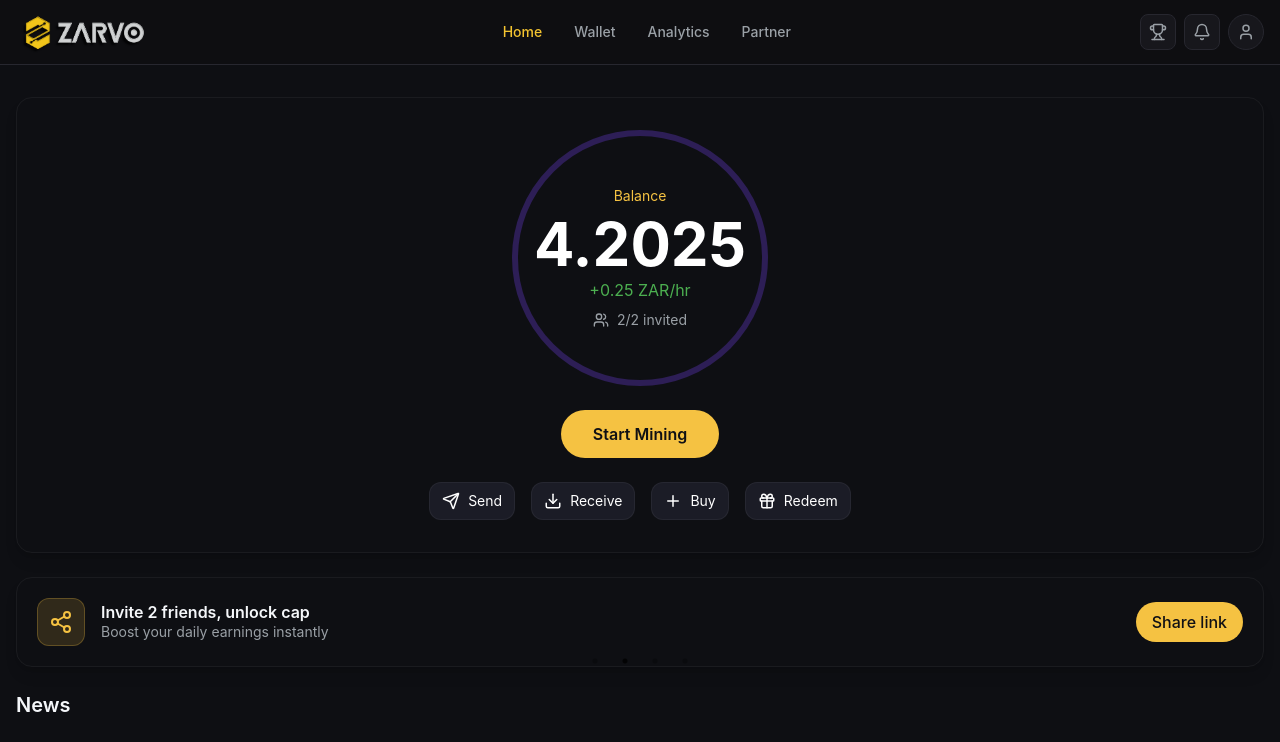
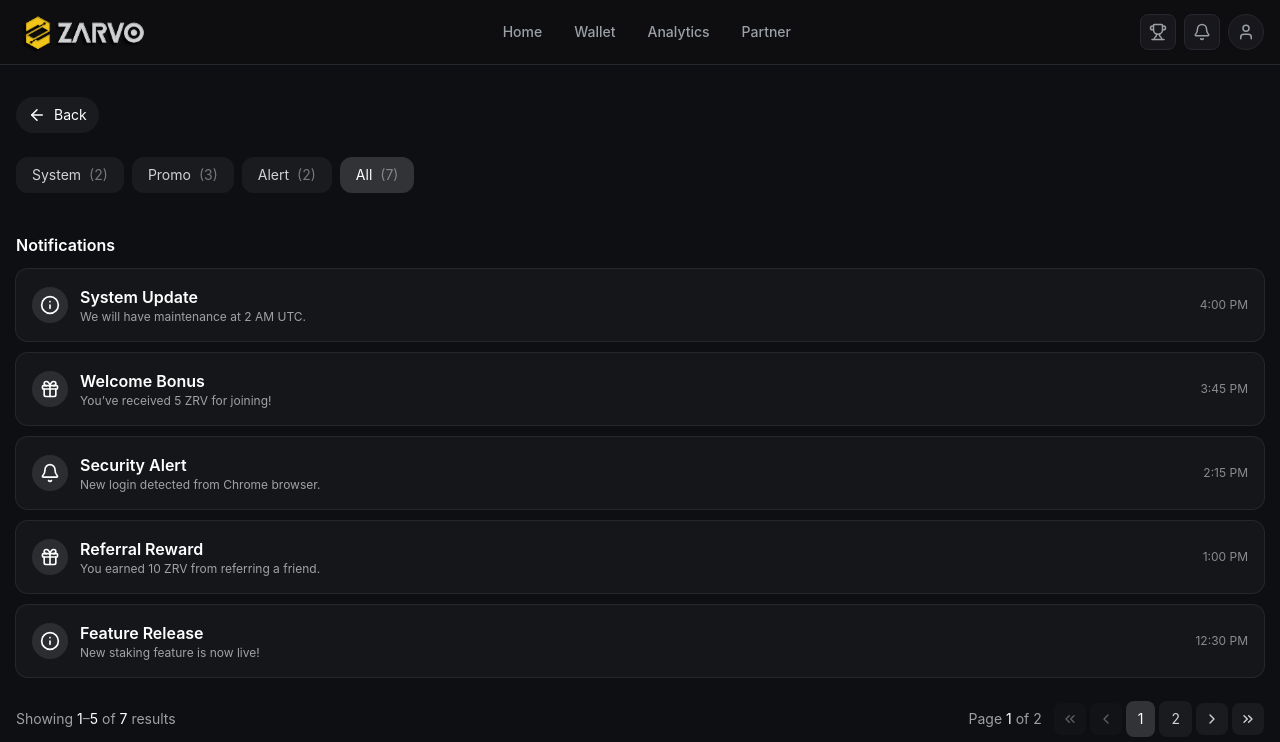
Before and after one commit to lihazkhan1214/Zarvo-website, a React (Vite) app: page /notification in a window 1280 px wide. Before the commit this address led to /home. Shown: the top 742 px of the page. Built offline with nearby package versions, Linux system fonts and the light colour scheme.

Commit message:
"complet notification screen"

```diff
--- /dev/null
+++ b/src/app/modules/notifiaction/NotificationsPage.tsx
@@ -0,0 +1,294 @@
+import { useEffect, useMemo, useRef, useState } from "react";
+import clsx from "clsx";
+import {
+  Bell,
+  Info,
+  Gift,
+  ChevronsLeft,
+  ChevronLeft,
+  ChevronRight,
+  ChevronsRight,
+} from "lucide-react";
+import BackButtonAuto from "../../../components/BackButton";
+import Wrapper from "../../../components/Wrapper";
+
+/* ---------------- Types ---------------- */
+type NotificationType = "system" | "promo" | "alert";
+
+type Notification = {
+  id: string;
+  type: NotificationType;
+  title: string;
+  message: string;
+  time: string;
+};
+
+/* ---------------- Demo Data ---------------- */
+const DEMO: Notification[] = [
+  {
+    id: "n1",
+    type: "system",
+    title: "System Update",
+    message: "We will have maintenance at 2 AM UTC.",
+    time: "4:00 PM",
+  },
+  {
+    id: "n2",
+    type: "promo",
+    title: "Welcome Bonus",
+    message: "You’ve received 5 ZRV for joining!",
+    time: "3:45 PM",
+  },
+  {
+    id: "n3",
+    type: "alert",
+    title: "Security Alert",
+    message: "New login detected from Chrome browser.",
+    time: "2:15 PM",
+  },
+  {
+    id: "n4",
+    type: "promo",
+    title: "Referral Reward",
+    message: "You earned 10 ZRV from referring a friend.",
+    time: "1:00 PM",
+  },
+  {
+    id: "n5",
+    type: "system",
+    title: "Feature Release",
+    message: "New staking feature is now live!",
+    time: "12:30 PM",
+  },
+  {
+    id: "n6",
+    type: "alert",
+    title: "Password Changed",
+    message: "Your account password was updated.",
+    time: "11:50 AM",
+  },
+  {
+    id: "n7",
+    type: "promo",
+    title: "Daily Check-in",
+    message: "You received 1 ZRV for daily login.",
+    time: "10:00 AM",
+  },
+];
+
+/* ---------------- Small UI bits ---------------- */
+function Pill({
+  active,
+  children,
+  onClick,
+  className = "",
+}: {
+  active?: boolean;
+  children: React.ReactNode;
+  onClick?: () => void;
+  className?: string;
+}) {
+  return (
+    <button
+      onClick={onClick}
+      className={clsx(
+        "inline-flex items-center gap-2 rounded-xl px-4 py-2 text-sm transition",
+        active
+          ? "bg-white/15 text-white"
+          : "bg-white/5 text-white/80 hover:bg-white/10",
+        className
+      )}
+    >
+      {children}
+    </button>
+  );
+}
+
+function NotificationIcon({ type }: { type: NotificationType }) {
+  const base = "h-5 w-5";
+  if (type === "system") return <Info className={base} />;
+  if (type === "promo") return <Gift className={base} />;
+  return <Bell className={base} />;
+}
+
+function NotificationRow({ item }: { item: Notification }) {
+  return (
+    <div className="rounded-xl bg-[#14161A] ring-1 ring-white/10 p-4 hover:ring-white/20 transition">
+      <div className="flex items-center gap-3">
+        <div className="h-9 w-9 rounded-full bg-white/10 grid place-items-center">
+          <NotificationIcon type={item.type} />
+        </div>
+        <div className="flex-1 min-w-0">
+          <div className="font-semibold truncate">{item.title}</div>
+          <div className="text-xs text-white/60 truncate">{item.message}</div>
+        </div>
+        <div className="text-xs text-white/50 whitespace-nowrap">
+          {item.time}
+        </div>
+      </div>
+    </div>
+  );
+}
+
+/* ---------------- Pagination ---------------- */
+function Pagination({
+  page,
+  totalPages,
+  onChange,
+  className = "",
+}: {
+  page: number;
+  totalPages: number;
+  onChange: (next: number) => void;
+  className?: string;
+}) {
+  const windowSize = 5;
+  const start = Math.max(
+    0,
+    Math.min(page - Math.floor(windowSize / 2), totalPages - windowSize)
+  );
+  const end = Math.min(totalPages, start + windowSize);
+  const pages = Array.from({ length: end - start }, (_, i) => start + i);
+
+  const go = (n: number) => onChange(Math.max(0, Math.min(totalPages - 1, n)));
+
+  return (
+    <div
+      className={clsx(
+        "flex flex-wrap items-center justify-between gap-3 text-sm",
+        className
+      )}
+    >
+      <div className="text-white/60">
+        Page <span className="text-white">{page + 1}</span> of {totalPages}
+      </div>
+
+      <div className="flex items-center gap-1">
+        <button
+          className="rounded-lg px-2 py-2 bg-white/5 text-white/80 hover:bg-white/10 disabled:opacity-40"
+          onClick={() => go(0)}
+          disabled={page === 0}
+        >
+          <ChevronsLeft className="h-4 w-4" />
+        </button>
+        <button
+          className="rounded-lg px-2 py-2 bg-white/5 text-white/80 hover:bg-white/10 disabled:opacity-40"
+          onClick={() => go(page - 1)}
+          disabled={page === 0}
+        >
+          <ChevronLeft className="h-4 w-4" />
+        </button>
+
+        {pages.map((p) => (
+          <button
+            key={p}
+            className={clsx(
+              "rounded-lg px-3 py-2",
+              p === page
+                ? "bg-white/15 text-white"
+                : "bg-white/5 text-white/80 hover:bg-white/10"
+            )}
+            onClick={() => go(p)}
+          >
+            {p + 1}
+          </button>
+        ))}
+
+        <button
+          className="rounded-lg px-2 py-2 bg-white/5 text-white/80 hover:bg-white/10 disabled:opacity-40"
+          onClick={() => go(page + 1)}
+          disabled={page >= totalPages - 1}
+        >
+          <ChevronRight className="h-4 w-4" />
+        </button>
+        <button
+          className="rounded-lg px-2 py-2 bg-white/5 text-white/80 hover:bg-white/10 disabled:opacity-40"
+          onClick={() => go(totalPages - 1)}
+          disabled={page >= totalPages - 1}
+        >
+          <ChevronsRight className="h-4 w-4" />
+        </button>
+      </div>
+    </div>
+  );
+}
+
+/* ---------------- Page ---------------- */
+export default function NotificationsPage() {
+  const [filter, setFilter] = useState<NotificationType | "all">("all");
+  const [page, setPage] = useState(0);
+  const [pageSize] = useState(5);
+  const topRef = useRef<HTMLDivElement>(null);
+
+  const filtered = useMemo(
+    () => (filter === "all" ? DEMO : DEMO.filter((n) => n.type === filter)),
+    [filter]
+  );
+
+  const totalPages = Math.max(1, Math.ceil(filtered.length / pageSize));
+
+  useEffect(() => {
+    if (page >= totalPages) setPage(0);
+  }, [page, totalPages]);
+
+  const startIndex = page * pageSize;
+  const endIndex = Math.min(filtered.length, startIndex + pageSize);
+  const pageItems = filtered.slice(startIndex, endIndex);
+
+  const onPageChange = (n: number) => {
+    setPage(n);
+    topRef.current?.scrollIntoView({ behavior: "smooth" });
+  };
+
+  const count = (t: NotificationType) =>
+    DEMO.filter((n) => n.type === t).length;
+
+  return (
+    <Wrapper>
+      <BackButtonAuto />
+      <div className="flex flex-wrap items-center gap-2 pb-4">
+        <Pill active={filter === "system"} onClick={() => setFilter("system")}>
+          System <span className="text-white/40">({count("system")})</span>
+        </Pill>
+        <Pill active={filter === "promo"} onClick={() => setFilter("promo")}>
+          Promo <span className="text-white/40">({count("promo")})</span>
+        </Pill>
+        <Pill active={filter === "alert"} onClick={() => setFilter("alert")}>
+          Alert <span className="text-white/40">({count("alert")})</span>
+        </Pill>
+        <Pill active={filter === "all"} onClick={() => setFilter("all")}>
+          All <span className="text-white/40">({DEMO.length})</span>
+        </Pill>
+      </div>
+
+      <h2 className="mt-2 mb-3 text-base font-semibold">Notifications</h2>
+      <div className="space-y-3" ref={topRef}>
+        {pageItems.map((n) => (
+          <NotificationRow key={n.id} item={n} />
+        ))}
+        {pageItems.length === 0 && (
+          <div className="rounded-xl bg-white/5 p-6 text-sm text-white/70">
+            No notifications for this filter.
+          </div>
+        )}
+      </div>
+
+      <div className="mt-6 flex flex-col gap-3 sm:flex-row sm:items-center sm:justify-between">
+        <div className="text-sm text-white/60">
+          Showing{" "}
+          <span className="text-white">
+            {filtered.length ? startIndex + 1 : 0}
+          </span>
+          –<span className="text-white">{endIndex}</span> of{" "}
+          <span className="text-white">{filtered.length}</span> results
+        </div>
+
+        <Pagination
+          page={page}
+          totalPages={totalPages}
+          onChange={onPageChange}
+        />
+      </div>
+    </Wrapper>
+  );
+}
--- /dev/null
+++ b/src/app/pages/NotificationPageWrapper.tsx
@@ -0,0 +1,7 @@
+import NotificationsPage from "../modules/notifiaction/NotificationsPage";
+
+function NotificationPageWrapper() {
+  return <NotificationsPage />;
+}
+
+export default NotificationPageWrapper;
--- a/src/app/routing/AppRoutes.tsx
+++ b/src/app/routing/AppRoutes.tsx
@@ -12,6 +12,7 @@ import RecievePagewrapper from "../pages/RecievePagewrapper";
 import SendPageWrapper from "../pages/SendPageWrapper";
 import RedeemPageWrapper from "../pages/RedeemPageWrapper";
 import TransactionPageWrapper from "../pages/TransactionPageWrapper";
+import NotificationPageWrapper from "../pages/NotificationPageWrapper";
 
 const AppRoutes: React.FC = () => {
   return (
@@ -36,6 +37,7 @@ const AppRoutes: React.FC = () => {
             <Route path="/send" element={<SendPageWrapper />} />
             <Route path="/redeem" element={<RedeemPageWrapper />} />
             <Route path="/history" element={<TransactionPageWrapper />} />
+            <Route path="/notification" element={<NotificationPageWrapper />} />
           </Route>
         </Route>
       </Routes>
```
